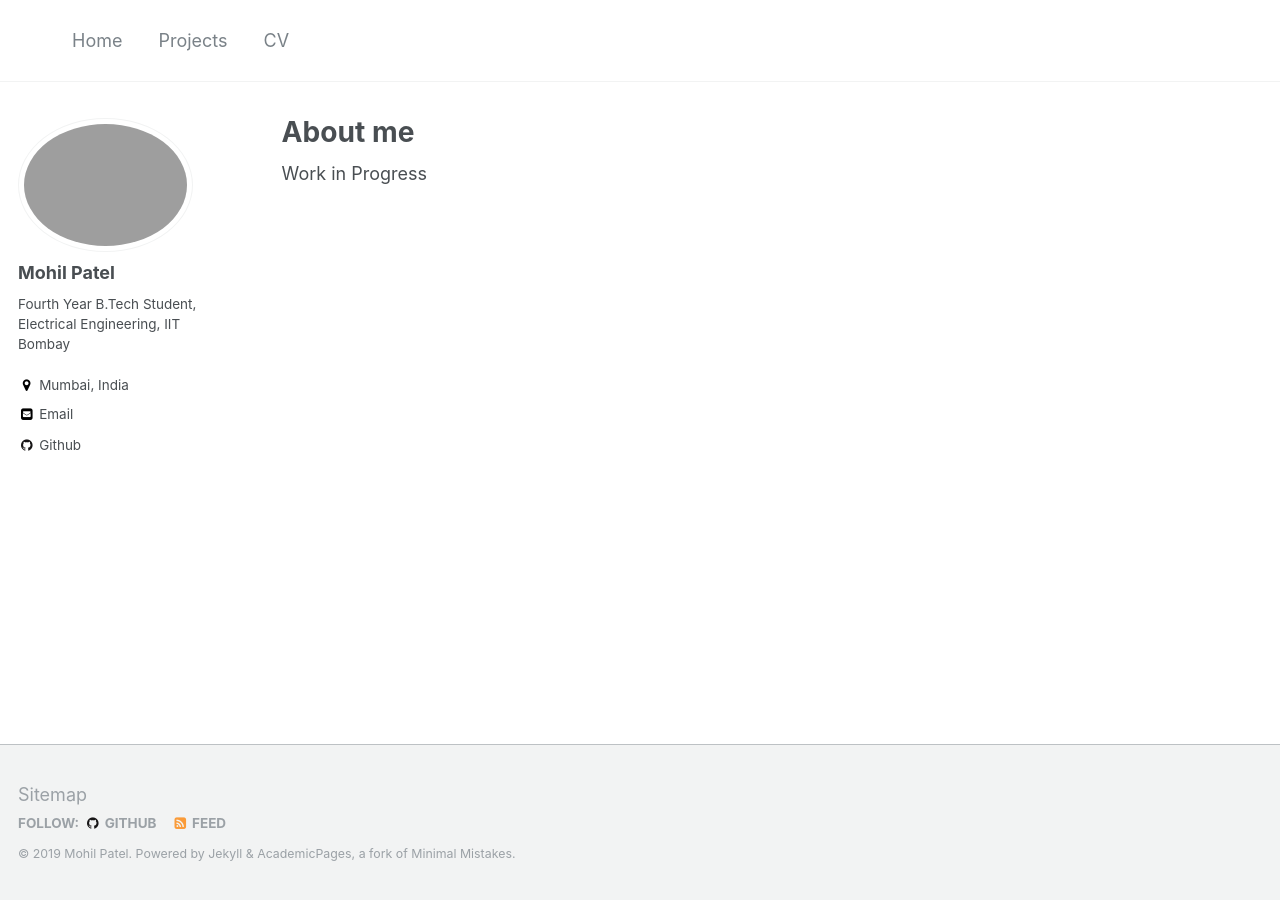
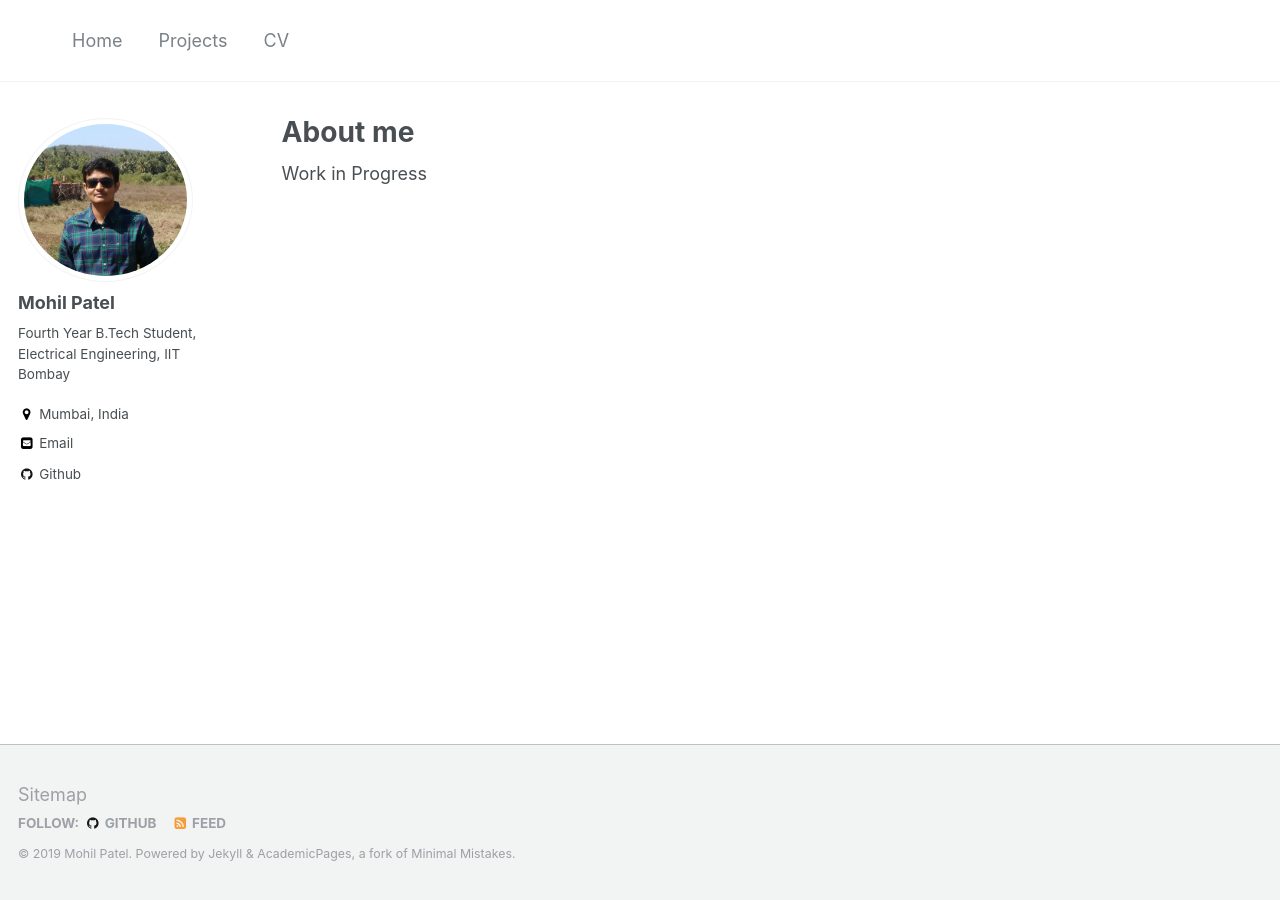
Before and after one commit to shreyasdethe/home, a Jekyll site: the page built from _pages/about.md, in a window 1280 px wide. Built offline with Jekyll 4.4.1, drawn with Linux system fonts in a browser that asks for light colours.

Commit message:
Image testing

```diff
--- a/_config.yml
+++ b/_config.yml
@@ -82,7 +82,7 @@ analytics:
 # Site Author
 author:
   name             : "Mohil Patel"
-  avatar           : "mohil_image_3.jpg" # Image
+  avatar           : "mohil_image_2.jpg" # Image
   bio              : "Fourth Year B.Tech Student, Electrical Engineering, IIT Bombay"
   location         : "Mumbai, India"
   employer         :
```
